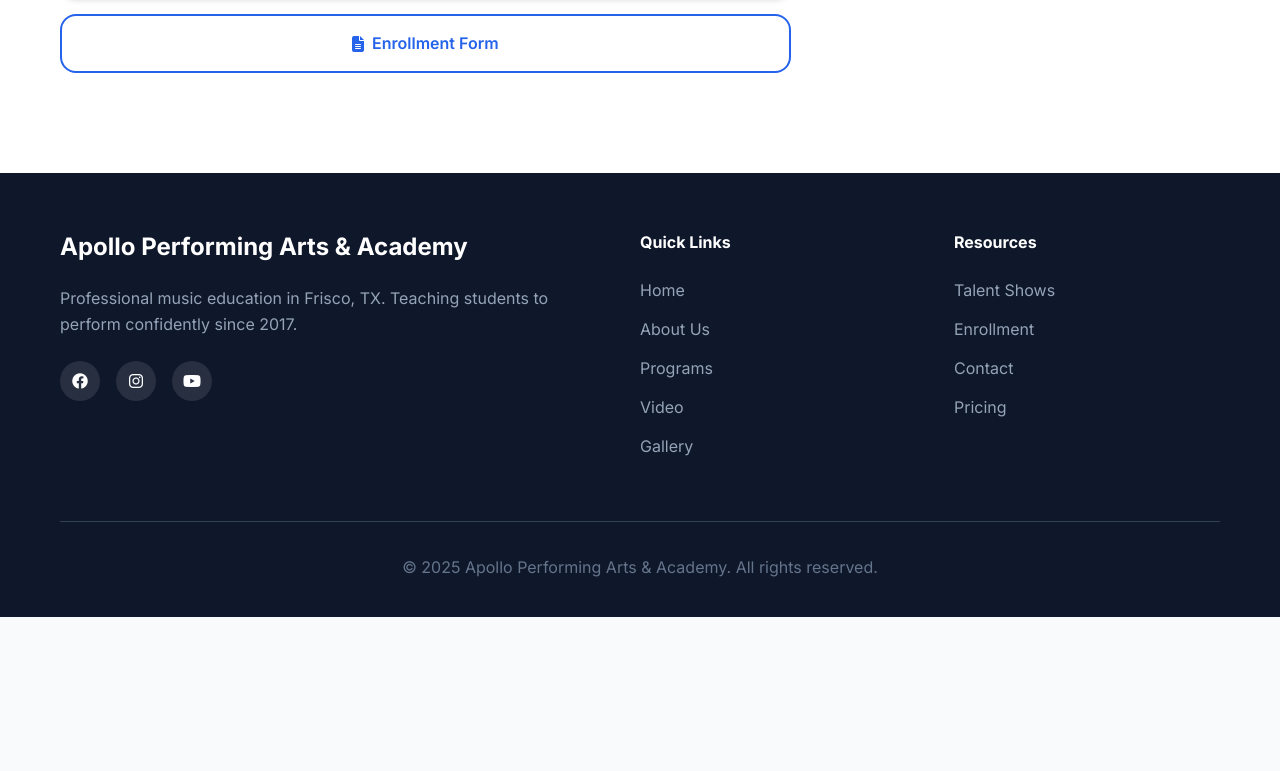
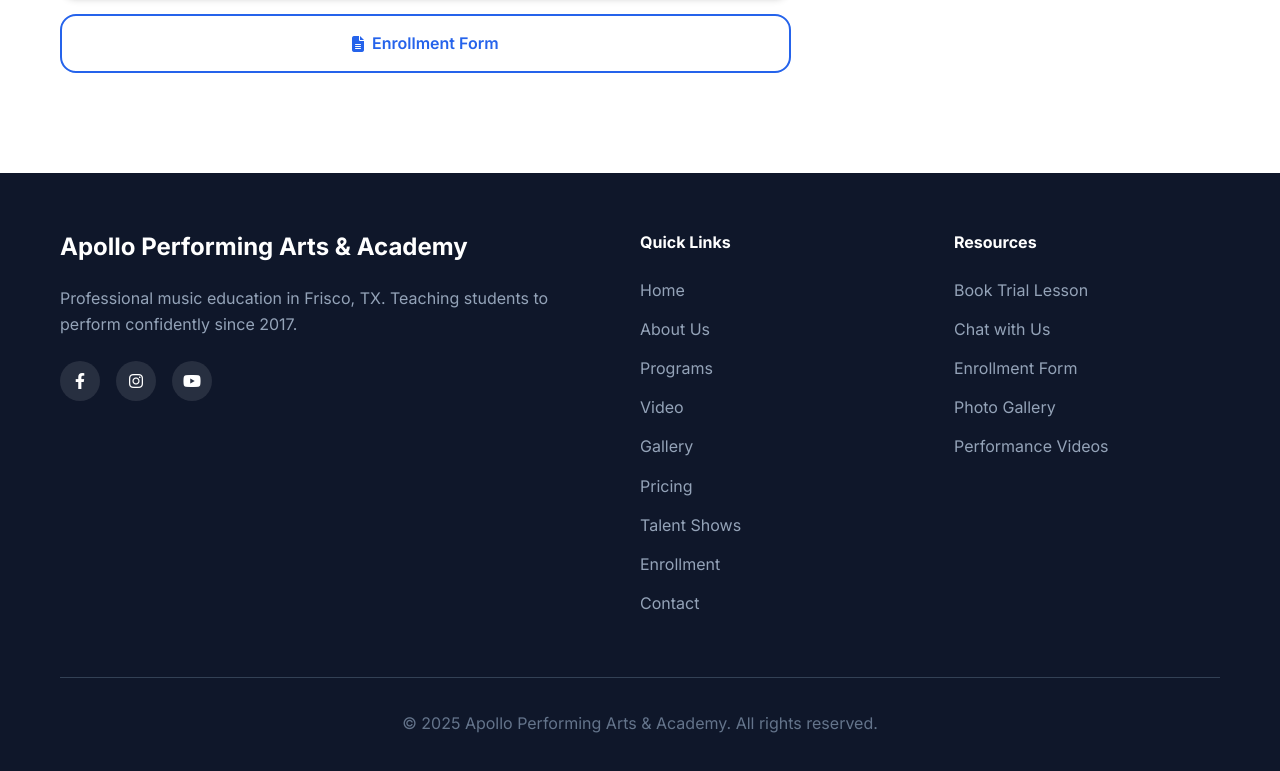
Before and after one commit to Apolloat2022/ApolloPerformingArts, a React (Vite) app: page / in a window 1280 px wide. Shown: the part 7703-8474 px from the top of the page. Before the commit the page ends 8320 px from the top, so only its background shows below. Built offline with nearby package versions, Linux system fonts and the light colour scheme.

Commit message:
Update Footer.tsx

```diff
--- a/src/components/Footer.tsx
+++ b/src/components/Footer.tsx
@@ -7,10 +7,12 @@
         <div className="footer-content">
           <div className="footer-section">
             <h3>Apollo Performing Arts & Academy</h3>
-            <p>Professional music education in Frisco, TX. Teaching students to perform confidently since 2017.</p>
+            <p>
+              Professional music education in Frisco, TX. Teaching students to perform confidently since 2017.
+            </p>
             <div className="social-links">
               <a href="https://www.facebook.com/ApolloPerformingArtsandAcademy/" target="_blank" rel="noopener noreferrer">
-                <i className="fab fa-facebook"></i>
+                <i className="fab fa-facebook-f"></i>
               </a>
               <a href="https://www.instagram.com/apollo.performingarts/" target="_blank" rel="noopener noreferrer">
                 <i className="fab fa-instagram"></i>
@@ -20,6 +22,7 @@
               </a>
             </div>
           </div>
+
           <div className="footer-section">
             <h4>Quick Links</h4>
             <ul>
@@ -28,18 +31,25 @@
               <li><a href="#programs">Programs</a></li>
               <li><a href="#video">Video</a></li>
               <li><a href="#gallery">Gallery</a></li>
+              <li><a href="#pricing">Pricing</a></li>
+              <li><a href="#talent-show">Talent Shows</a></li>
+              <li><a href="#enrollment">Enrollment</a></li>
+              <li><a href="#contact">Contact</a></li>
             </ul>
           </div>
+
           <div className="footer-section">
             <h4>Resources</h4>
             <ul>
-              <li><a href="#talent-show">Talent Shows</a></li>
-              <li><a href="#enrollment">Enrollment</a></li>
-              <li><a href="#contact">Contact</a></li>
-              <li><a href="#pricing">Pricing</a></li>
+              <li><a href="https://calendly.com/robinpandey-apollotunes/30min" target="_blank" rel="noopener noreferrer">Book Trial Lesson</a></li>
+              <li><a href="https://app.vectorshift.ai/chatbots/deployed/68d1d8ace9de515550b744a0" target="_blank" rel="noopener noreferrer">Chat with Us</a></li>
+              <li><a href="https://pci.jotform.com/form/223423546401144" target="_blank" rel="noopener noreferrer">Enrollment Form</a></li>
+              <li><a href="https://www.facebook.com/ApolloPerformingArtsandAcademy/photos" target="_blank" rel="noopener noreferrer">Photo Gallery</a></li>
+              <li><a href="https://www.youtube.com/@HumanExpressiontv" target="_blank" rel="noopener noreferrer">Performance Videos</a></li>
             </ul>
           </div>
         </div>
+
         <div className="footer-bottom">
           <p>&copy; 2025 Apollo Performing Arts & Academy. All rights reserved.</p>
         </div>
```
